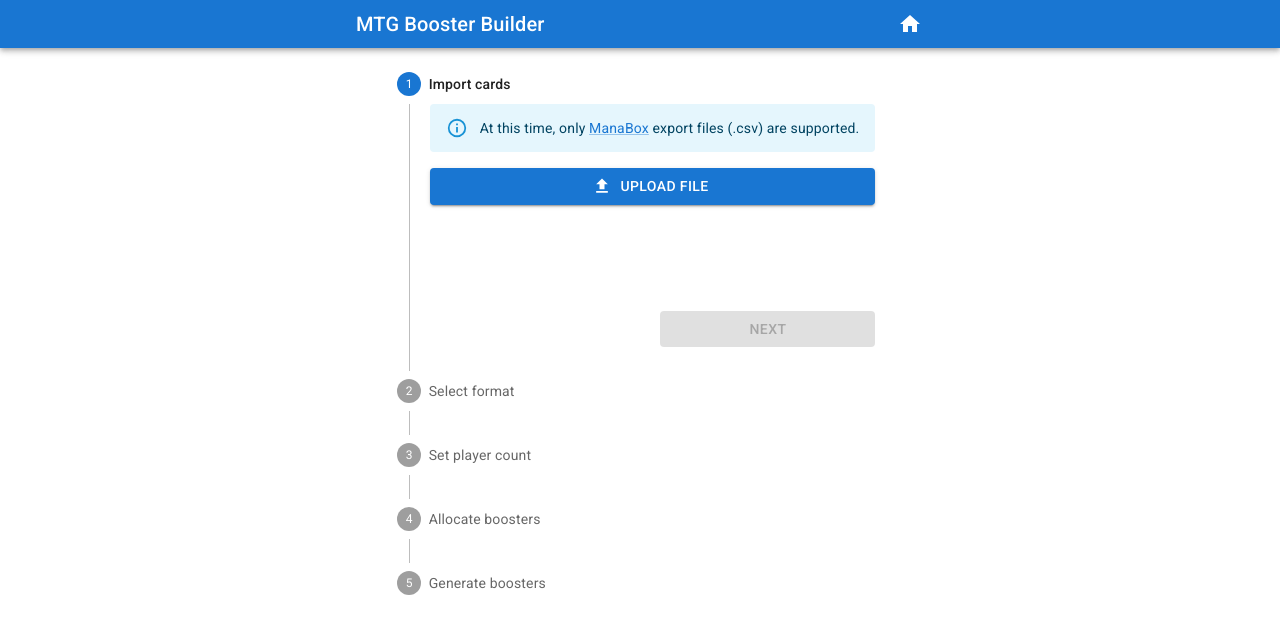
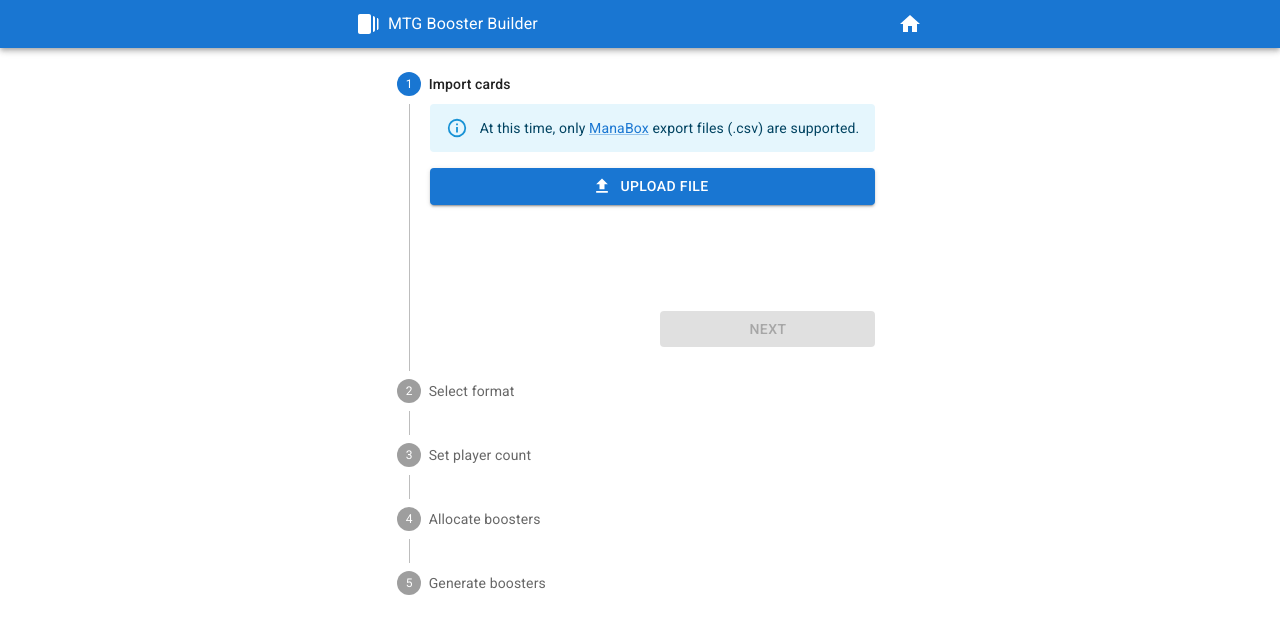
Before and after one commit to SamSverko/mtg-booster-builder, a Next.js app: page / in a window 1280 px wide. Shown: the top 634 px of the page. Built offline with nearby package versions, Linux system fonts and the light colour scheme; what @mui/material-nextjs would draw is missing.

Commit message:
feat(AppBar): add app icon

```diff
--- a/src/components/AppBar.tsx
+++ b/src/components/AppBar.tsx
@@ -1,8 +1,9 @@
 "use client";
 
-import { Home, HomeOutlined } from "@mui/icons-material";
+import { Home, HomeOutlined, WebStories } from "@mui/icons-material";
 import {
     AppBar as AppBarMUI,
+    Box,
     IconButton,
     Toolbar,
     Typography,
@@ -30,12 +31,14 @@ export function AppBar() {
                 }}
                 variant="dense"
             >
+                <Box alignItems="center" display="flex" gap={1} width="100%">
+                    <WebStories />
                     <Typography
                         component="h1"
                         sx={{
                             flexGrow: 1,
                         }}
-                    variant="h6"
+                        variant="body1"
                     >
                         MTG Booster Builder
                     </Typography>
@@ -50,6 +53,7 @@ export function AppBar() {
                             {pathname === "/" ? <Home /> : <HomeOutlined />}
                         </IconButton>
                     </Link>
+                </Box>
             </Toolbar>
         </AppBarMUI>
     );
```
Lines whose indentation alone changed are shown as unchanged.
